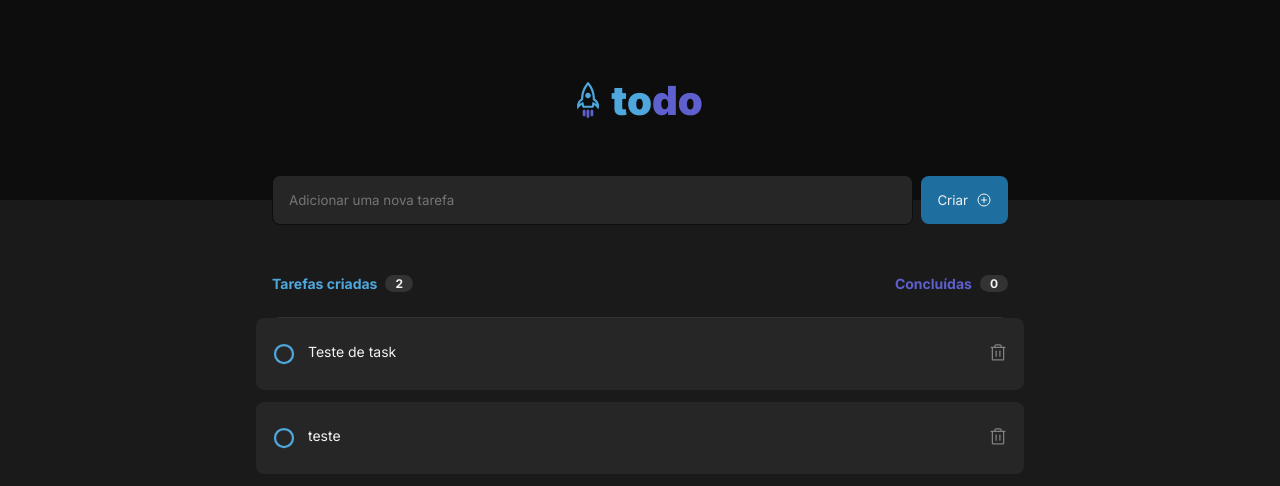
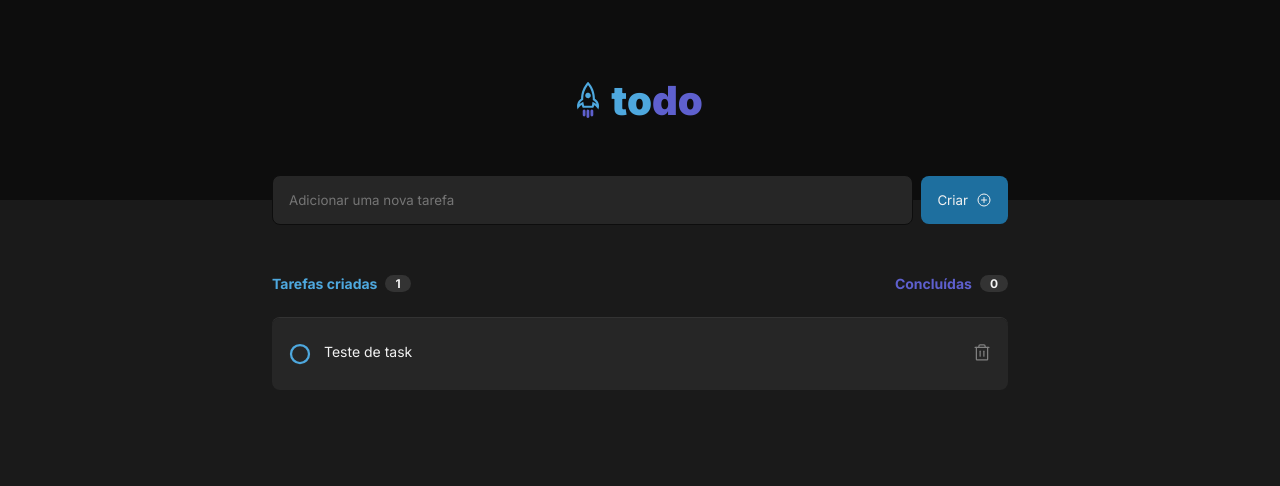
Before and after one commit to Felipembits/Desafio-01-ToDoList, a React (Vite) app: page / in a window 1280 px wide. Shown: the top 486 px of the page. Built offline with nearby package versions, Linux system fonts and the light colour scheme.

Commit message:
feat: add todos os parâmetros das tasks

```diff
--- a/package.json
+++ b/package.json
@@ -13,11 +13,13 @@
     "phosphor-icons": "^1.4.2",
     "phosphor-react": "^1.4.1",
     "react": "^18.2.0",
-    "react-dom": "^18.2.0"
+    "react-dom": "^18.2.0",
+    "uuid": "^9.0.1"
   },
   "devDependencies": {
     "@types/react": "^18.2.43",
     "@types/react-dom": "^18.2.17",
+    "@types/uuid": "^9.0.8",
     "@typescript-eslint/eslint-plugin": "^6.14.0",
     "@typescript-eslint/parser": "^6.14.0",
     "@vitejs/plugin-react": "^4.2.1",
--- a/src/App.tsx
+++ b/src/App.tsx
@@ -2,17 +2,21 @@ import { useState } from 'react'
 import { Header } from "./components/Header";
 import { NewTask } from "./components/NewTask";
 import { TaskBoard } from "./components/TaskBoard";
+import { v4 as uuidv4 } from 'uuid';
 
 function App() {
 
   const [tarefas, setTarefas] = useState([
-    { title:"Teste de task"},
-    { title:"teste"},
+    { id: uuidv4(), title: "Teste de task", checked: false},
   ]);
 
   function handleCreateNewTask(newTask: any) {
     setTarefas([...tarefas, newTask])
     console.log(tarefas)
+  }
+
+  function handleDeleteTask(id: string) {
+    setTarefas(tarefas.filter((tarefa) => tarefa.id !== id))
   }
 
   return (
@@ -21,7 +25,7 @@ function App() {
       <section className='appBody'>
         <div className="appContainer">
           <NewTask onCreateNewTask={handleCreateNewTask}/>
-          <TaskBoard tarefas={tarefas} />
+          <TaskBoard tarefas={tarefas} handleDeleteTask={handleDeleteTask}/>
         </div>
       </section>
     </>
--- a/src/components/NewTask.tsx
+++ b/src/components/NewTask.tsx
@@ -1,6 +1,7 @@
 import { PlusCircle } from "phosphor-react";
 import styles from "./NewTask.module.css";
 import { ChangeEvent, FormEvent, useState } from "react";
+import { v4 as uuidv4 } from 'uuid';
 
 interface NewTaskProps {
   onCreateNewTask: (newTask: any) => void;
@@ -13,7 +14,9 @@ export function NewTask({onCreateNewTask} : NewTaskProps) {
   function handleCreateNewTask(event: FormEvent){
     event.preventDefault();
     const newTask = {
-      title: newTaskText
+      id: uuidv4(),
+      title: newTaskText,
+      checked: false,
     }
     onCreateNewTask(newTask)
   }
--- a/src/components/Task.module.css
+++ b/src/components/Task.module.css
@@ -6,6 +6,7 @@
     gap: .75rem;
     width: 100%;
     justify-content: space-between;
+    max-width: 44rem;
 }
 
 .taskInfo {
--- a/src/components/Task.tsx
+++ b/src/components/Task.tsx
@@ -2,19 +2,27 @@ import styles from "./Task.module.css";
 import { Circle, Trash } from "phosphor-react";
 
 interface TaskProps {
+  key: string;
   title: string;
+  handleDeleteTask: (task:any) => void;
+  checked?: boolean;
+  id: string;
 }
 
-export function Task({title}: TaskProps) {
+export function Task(props: TaskProps) {
+
+  function onDeleteTask() {
+    props.handleDeleteTask(props.id)
+  }
   return (
     <div className={styles.taskContainer}>
       <div className={styles.taskInfo}>
         <button className={styles.checkCircle}><Circle size={24} weight="bold" /></button>
         <p>
-          {title}
+          {props.title}
         </p>
       </div>
-      <button className={styles.trash}>
+      <button className={styles.trash} onClick={onDeleteTask}>
           <Trash size={20} />
         </button>
     </div>
--- a/src/components/TaskBoard.tsx
+++ b/src/components/TaskBoard.tsx
@@ -5,13 +5,16 @@ import styles from "./TaskBoard.module.css";
 
 interface TaskProps {
     title: string;
+    id: string;
+    checked?: boolean;
   }
 
 interface TaskBoardProps {
     tarefas: TaskProps[];
-}
+    handleDeleteTask: (task:any) => void;
+  }
 
-export function TaskBoard({tarefas}: TaskBoardProps) {
+export function TaskBoard({tarefas, handleDeleteTask}: TaskBoardProps) {
 
 
   return (
@@ -32,7 +35,7 @@ export function TaskBoard({tarefas}: TaskBoardProps) {
       </header>
     <div className={styles.taskBoardBlock}>
         {tarefas.map((tarefa) => {
-            return <Task key={tarefa.title} title={tarefa.title} />;
+            return <Task key={tarefa.id} handleDeleteTask={handleDeleteTask} {...tarefa}/>;
         })}
     </div>
     </section>
```
Also changed, not shown: 1 other file (tests, documents, lock files or other folders).
